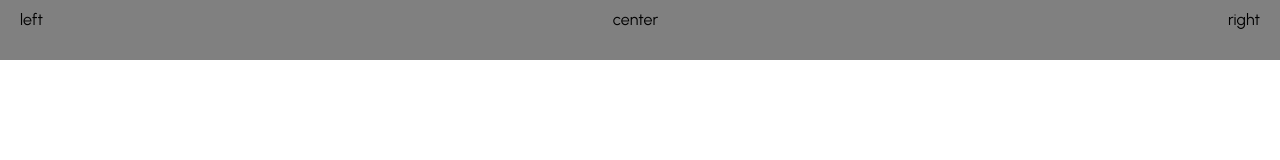
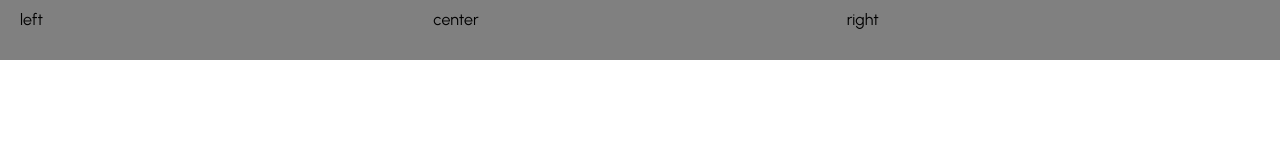
Before and after one commit to danielbkim/mern-ecommerce, a React (Create React App) app in the folder client/: page / in a window 1280 px wide. Shown: the top 160 px of the page. Built offline with nearby package versions, Linux system fonts and the light colour scheme.

Commit message:
adds three sections to navbar component

```diff
--- a/client/src/components/Navbar.jsx
+++ b/client/src/components/Navbar.jsx
@@ -12,9 +12,15 @@ const Wrapper = styled.div`
     justify-content: space-between;
 `
 
-const Left = styled.div``
-const Center = styled.div``
-const Right = styled.div``
+const Left = styled.div`
+    flex: 1;
+`;
+const Center = styled.div`
+    flex: 1;
+`;
+const Right = styled.div`
+    flex: 1;
+`;
 
 const Navbar = () => {
     return (
```
